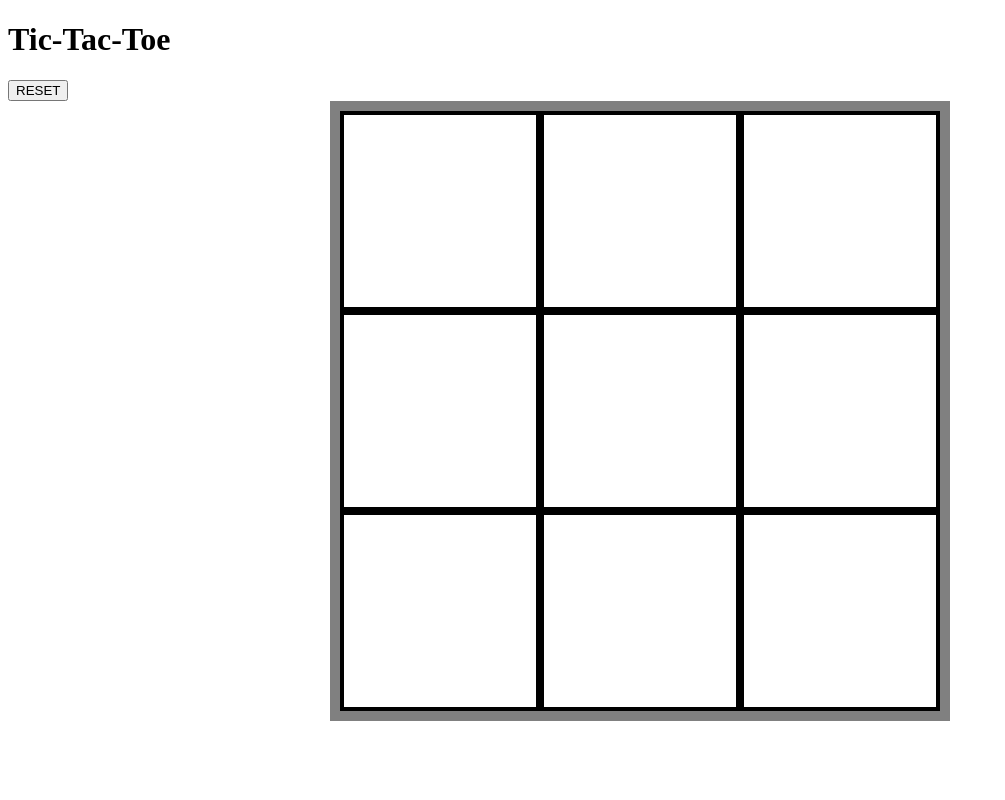
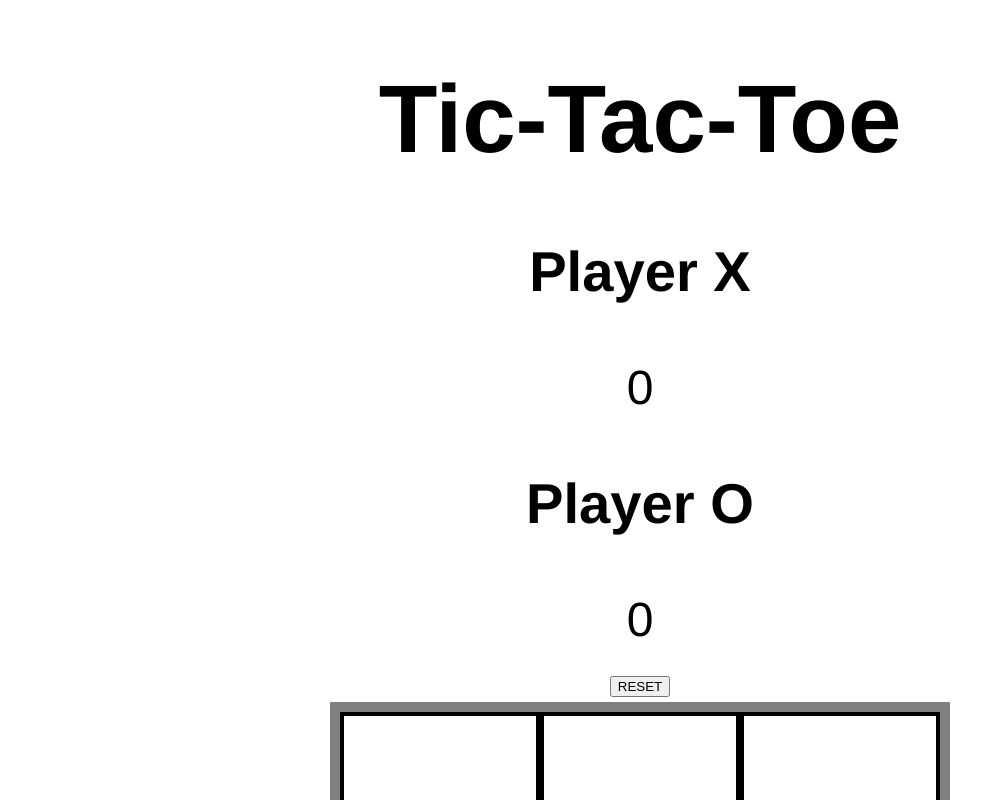
Before and after one commit to TheMichaelRay/tic-tac-toe-homework, a plain HTML site: page index.html in a window 1280 px wide. Shown: the top 800 px of the page, without its empty margins (0-1005 px from the left). Drawn offline with Linux system fonts and the light colour scheme.

Commit message:
added working scoreboard

```diff
--- a/app.js
+++ b/app.js
@@ -1,9 +1,13 @@
 var game = {
   player1: {
-    marker: "X"
+    marker: "X",
+    score: 0,
+    html: '#playerXScore'
   },
   player2: {
-    marker: "O"
+    marker: "O",
+    score: 0,
+    html: '#playerOScore'
   }
 }
 
@@ -11,13 +15,19 @@ var currentPlayer = game.player1;
 var mark = currentPlayer.marker;
 var winner;
 var squares = document.querySelectorAll('.square');
+var scores = document.querySelector(currentPlayer.html);
+// var playerOScore = document.querySelector('#playerOScore');
+// var playerXScore = document.querySelector('#playerXScore');
+
 
 function winRow() {
   if ((squares[0].innerHTML === mark && squares[1].innerHTML === mark && squares[2].innerHTML === mark) ||
       (squares[3].innerHTML === mark && squares[4].innerHTML === mark && squares[5].innerHTML === mark) ||
       (squares[6].innerHTML === mark && squares[7].innerHTML === mark && squares[8].innerHTML === mark)) {
         console.log("BOOM");
-        winner = currentPlayer
+        winner = currentPlayer;
+        currentPlayer.score +=1;
+        scores.innerHTML = currentPlayer.score
   }
 }
 
@@ -26,7 +36,9 @@ function winColumn() {
       (squares[1].innerHTML === mark && squares[4].innerHTML === mark && squares[7].innerHTML === mark) ||
       (squares[2].innerHTML === mark && squares[5].innerHTML === mark && squares[8].innerHTML === mark)) {
         console.log("BOOM");
-        winner = currentPlayer
+        winner = currentPlayer;
+        currentPlayer.score +=1;
+        scores.innerHTML = currentPlayer.score
   }
 }
 
@@ -35,6 +47,8 @@ function winDiag() {
       (squares[2].innerHTML === mark && squares[4].innerHTML === mark && squares[6].innerHTML === mark)) {
         console.log("BOOM");
         winner = currentPlayer;
+        currentPlayer.score +=1;
+        scores.innerHTML = currentPlayer.score
       }
 }
 
--- a/index.html
+++ b/index.html
@@ -8,7 +8,14 @@
   <body>
     <header>
       <h1>Tic-Tac-Toe</h1>
-      <div id="winner"></div>
+      <div>
+        <h3>Player X</h3>
+        <div id="playerXScore">0</div>
+      </div>
+      <div>
+        <h3>Player O</h3>
+        <div id="playerOScore">0</div>
+      </div>
       <button type="button" name="button">RESET</button>
     </header>
     <div id="board">
--- a/style.css
+++ b/style.css
@@ -1,3 +1,6 @@
+body {
+  font-family: helvetica;
+}
 #board {
   width: 600px;
   height: 600px;
@@ -15,3 +18,7 @@
   padding: 25px;
   font-size: 120px;
 }
+header {
+  text-align: center;
+  font-size: 48px;
+}
```
